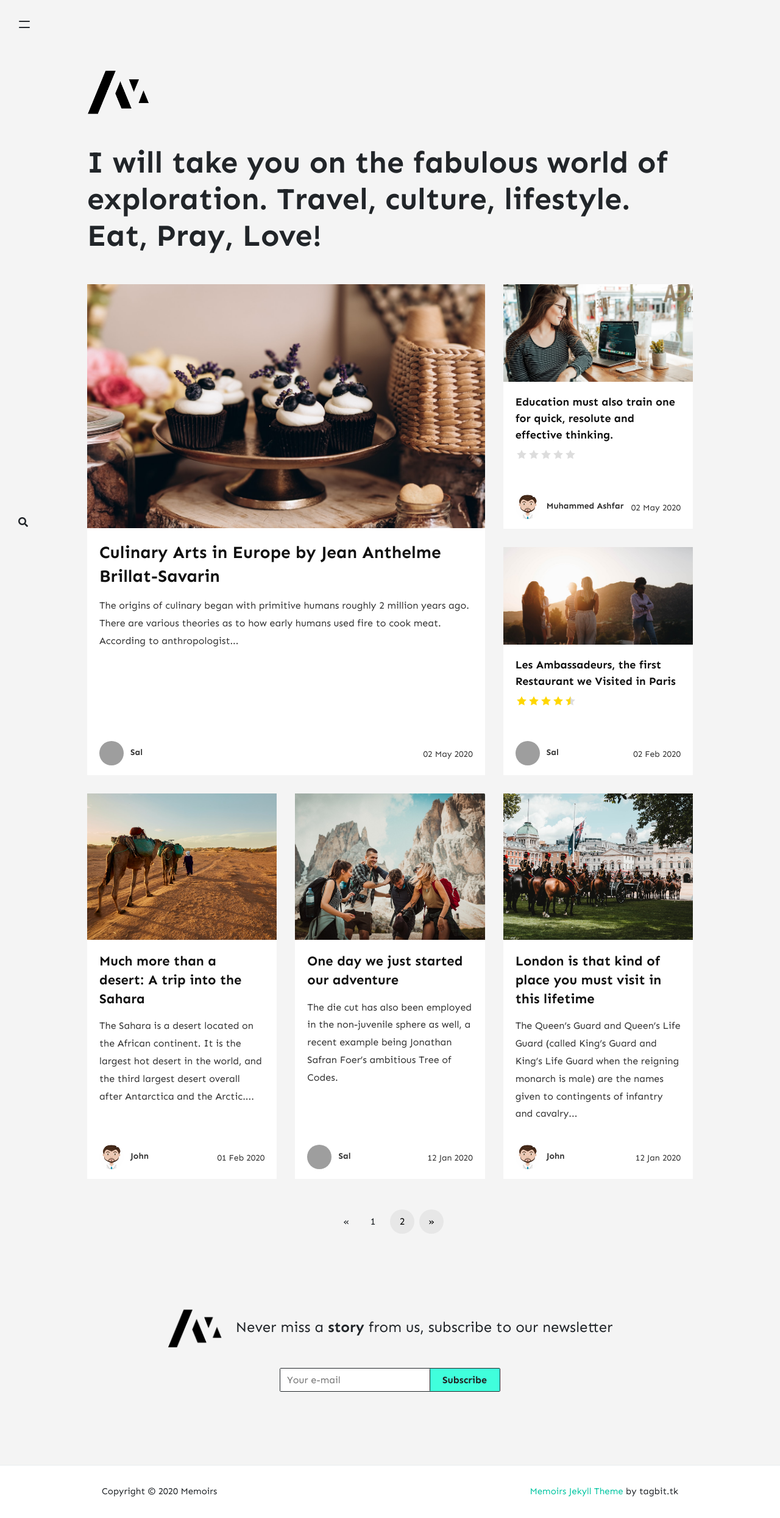
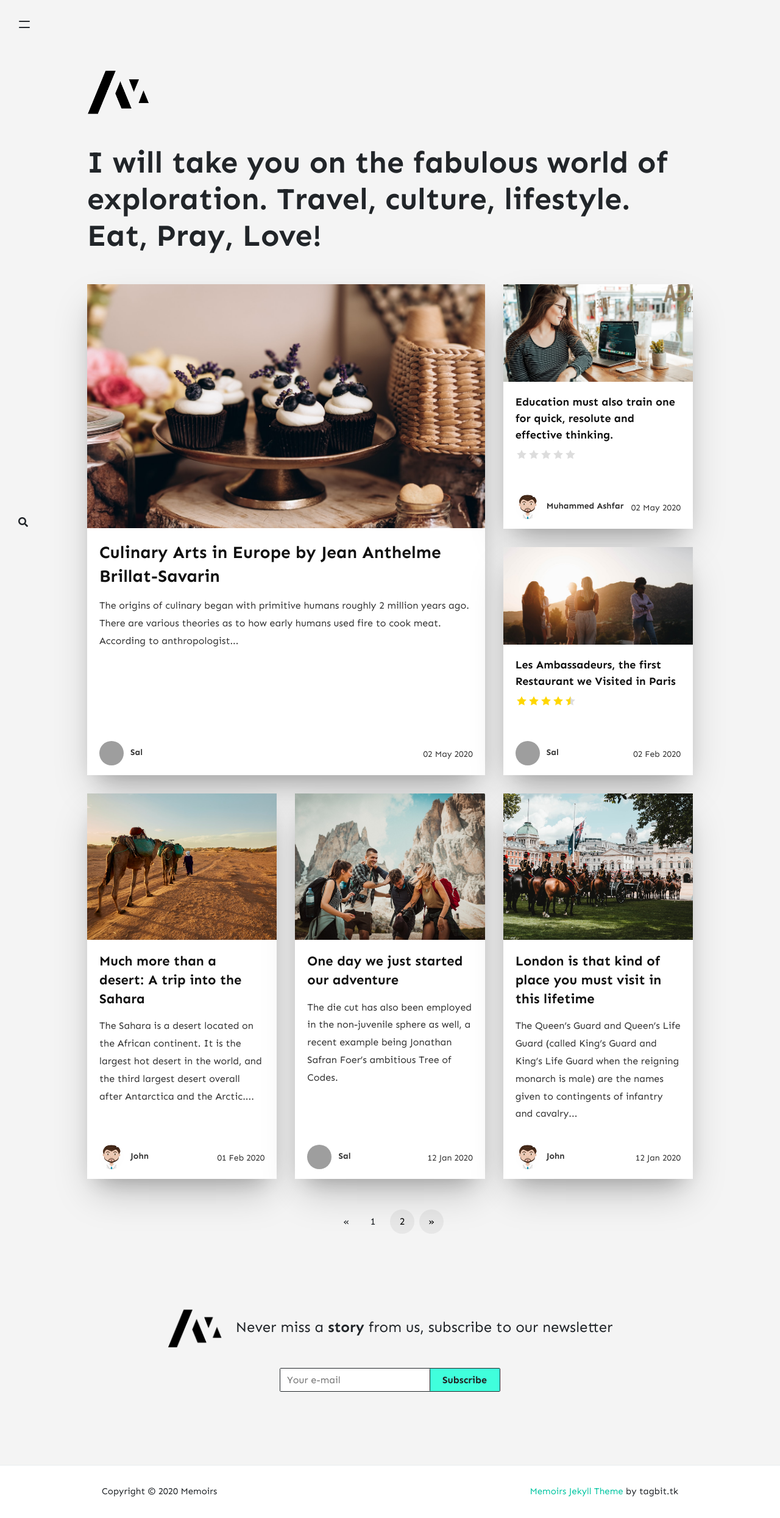
Before and after one commit to mohammed-akl/Memoirs, a Jekyll site: the page built from index.html, in a window 1280 px wide. Shown: the whole page at 61% size. Built offline with Jekyll 4.4.1, drawn with Linux system fonts in a browser that asks for light colours; nearby versions of some CDN libraries; a script that is not in the unit is left out; the list of posts is cut into pages by our own code; comment, search, counter and statistics services are not loaded; grey boxes are pictures that could not be loaded.

Commit message:
Updating styles of blog

```diff
--- a/assets/css/theme.scss
+++ b/assets/css/theme.scss
@@ -390,7 +390,9 @@ img, img:hover {
         margin-top:30px;
     }
 }
-
+.card.h-100 {
+  box-shadow: 0 30px 60px -10px rgba(0,0,0,.22), 0 18px 36px -18px rgba(0,0,0,.25);
+}
 // blog
 .article-post, .entry-header, .comments, .rating, .authorbox {
     max-width: 740px;
```
